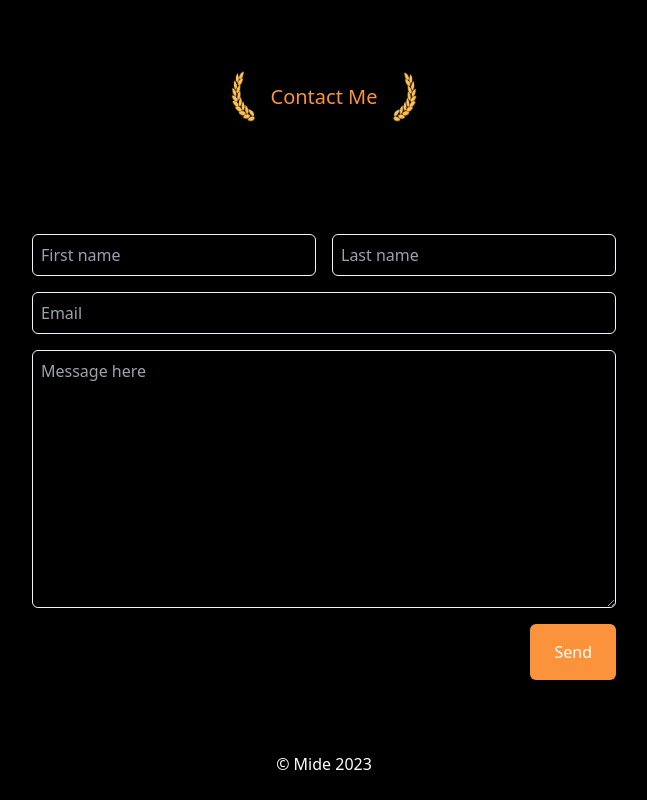
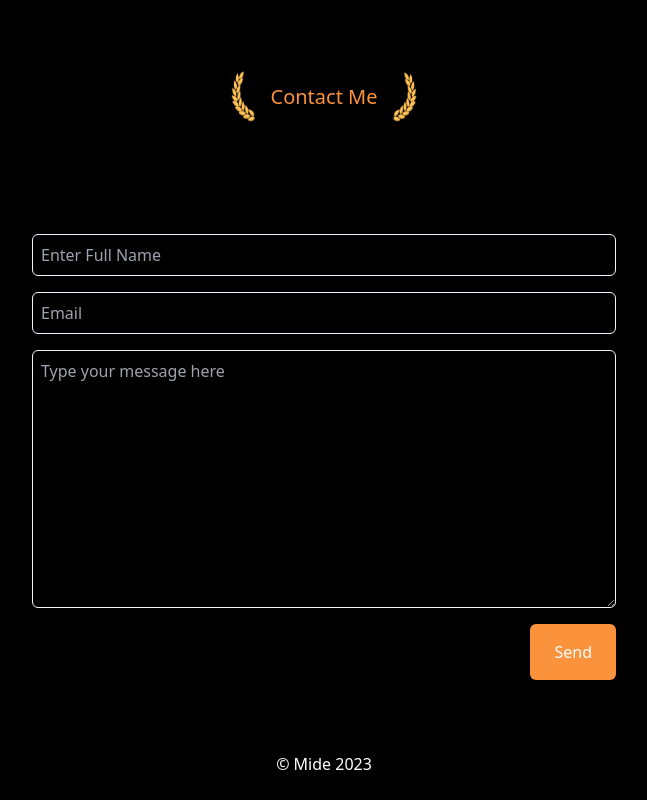
Before and after one commit to Midesales/my-portfolio, a React (Create React App) app: page / in a window 1280 px wide. Shown: the part 2349-3149 px from the top of the page, without its empty margins (316-963 px from the left). Built offline with nearby package versions, Linux system fonts and the light colour scheme; a web font is replaced by a local one.

Commit message:
added the submit form

```diff
--- a/package.json
+++ b/package.json
@@ -7,6 +7,8 @@
   "private": true,
 
   "dependencies": {
+
+    "@emailjs/browser": "^4.3.3",
 
     "@fortawesome/fontawesome-free": "^6.5.1",
 
--- a/src/components/Contact.jsx
+++ b/src/components/Contact.jsx
@@ -1,11 +1,52 @@
-import React from "react";
+import React, { useRef, useState } from "react";
 import leaf1 from "../images/Leaf1.png";
 import leaf2 from "../images/leaf2.png";
 import { motion } from "framer-motion";
+import emailjs from "@emailjs/browser";
 
 function Contact() {
+  const form = useRef();
+  const [errorMessage, setErrorMessage] = useState(false);
+
+  const sendEmail = (e) => {
+    e.preventDefault();
+
+    // Validate form fields
+    const fullName = form.current["user_name"].value;
+    const email = form.current["user_email"].value;
+    const message = form.current["message"].value;
+
+    if (!fullName || !email || !message) {
+      setErrorMessage(true);
+      setTimeout(() => {
+        setErrorMessage(false);
+      }, 3000);
+      // alert('Please fill in all the details.'); // Display error message
+      return;
+    }
+
+    // Send email
+    emailjs
+      .sendForm("service_pfwtb0r", "template_s3lmt6o", form.current, {
+        publicKey: "NMYq4lorpR4cTriJO",
+      })
+      .then(
+        (response) => {
+          e.target.reset();
+          alert("Email successfully sent!");
+          console.log("SUCCESS!", response.status, response.text);
+        },
+        (error) => {
+          console.log("FAILED...", error);
+        }
+      );
+  };
+
   return (
-    <section id="contact" className="text-white averia-libre-light flex flex-col items-center justify-center my-10 gap-12">
+    <section
+      id="contact"
+      className="text-white averia-libre-light flex flex-col items-center justify-center my-10 gap-12"
+    >
       <div className="flex items-center justify-center w-full py-14">
         <motion.div
           initial={{ opacity: 0, width: 0 }}
@@ -28,36 +69,45 @@ function Contact() {
         </motion.div>
       </div>
       <div className="w-full flex flex-col justify-start items-center gap-4">
-        <div className="w-full p-2 lg:w-[600px] flex flex-col justify-start items-start gap-4">
-          <div className="w-full grid grid-cols-1 lg:grid-cols-2 gap-4">
-            <input
-              type="text"
-              placeholder="First name"
-              className="p-2 bg-transparent outline-none border border-slate-100 rounded-md"
-            />
-            <input
-              type="text"
-              placeholder="Last name"
-              className="p-2 bg-transparent outline-none border border-slate-100 rounded-md"
-            />
-          </div>
+        {errorMessage && (
+          <p className="font-bold text-red-500">Please fill in the details</p>
+        )}
+        <form
+          ref={form}
+          onSubmit={sendEmail}
+          className="w-full p-2 lg:w-[600px] flex flex-col justify-start items-start gap-4"
+        >
+          <input
+            type="text"
+            name="from_name"
+            placeholder="Enter Full Name"
+            className="w-full p-2 bg-transparent outline-none border border-slate-100 rounded-md"
+          />
+
           <input
             type="email"
+            name="from_email"
             placeholder="Email"
             className="w-full p-2 bg-transparent outline-none border border-slate-100 rounded-md"
           />
           <textarea
-            name="Message"
+            name="message"
             id=""
             cols="0"
             rows="10"
-            placeholder="Message here"
+            placeholder="Type your message here"
             className="w-full p-2 bg-transparent outline-none border border-slate-100 rounded-md"
-          ></textarea>
+          />
           <div className="w-full flex justify-center items-center lg:justify-end">
-            <button type="submit" className="px-6 py-4 rounded-md bg-orange-400 w-full lg:w-auto hover:bg-slate-200 hover:text-orange-400">Send</button>
+            <button
+              type="submit"
+              value="Send"
+              className="px-6 py-4 rounded-md bg-orange-400 w-full lg:w-auto hover:bg-slate-200 hover:text-orange-400"
+            >
+              Send
+            </button>
           </div>
-        </div>
+        </form>
       </div>
     </section>
   );
--- a/src/index.css
+++ b/src/index.css
@@ -40,3 +40,17 @@
 .tooltip:hover::before {
   opacity: 1;
 }
+
+/* For mobile devices (less than 768px) */
+@media screen and (max-width: 767px) {
+  .tooltip::before {
+    display: none; /* Hide the tooltip */
+  }
+}
+
+/* For medium devices (768px to 1023px) */
+@media screen and (min-width: 768px) and (max-width: 1023px) {
+  .tooltip::before {
+    display: none; /* Hide the tooltip */
+  }
+}
```
Also changed, not shown: 1 other file (tests, documents, lock files or other folders).
